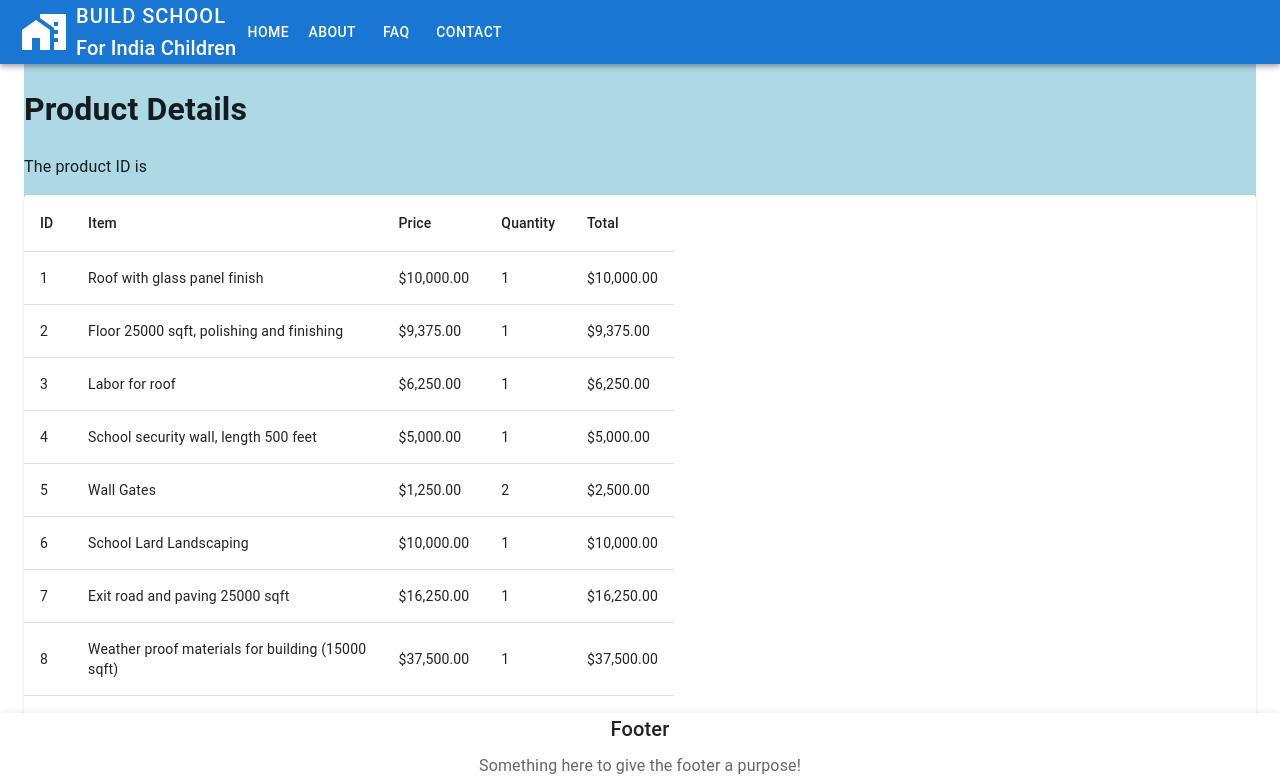
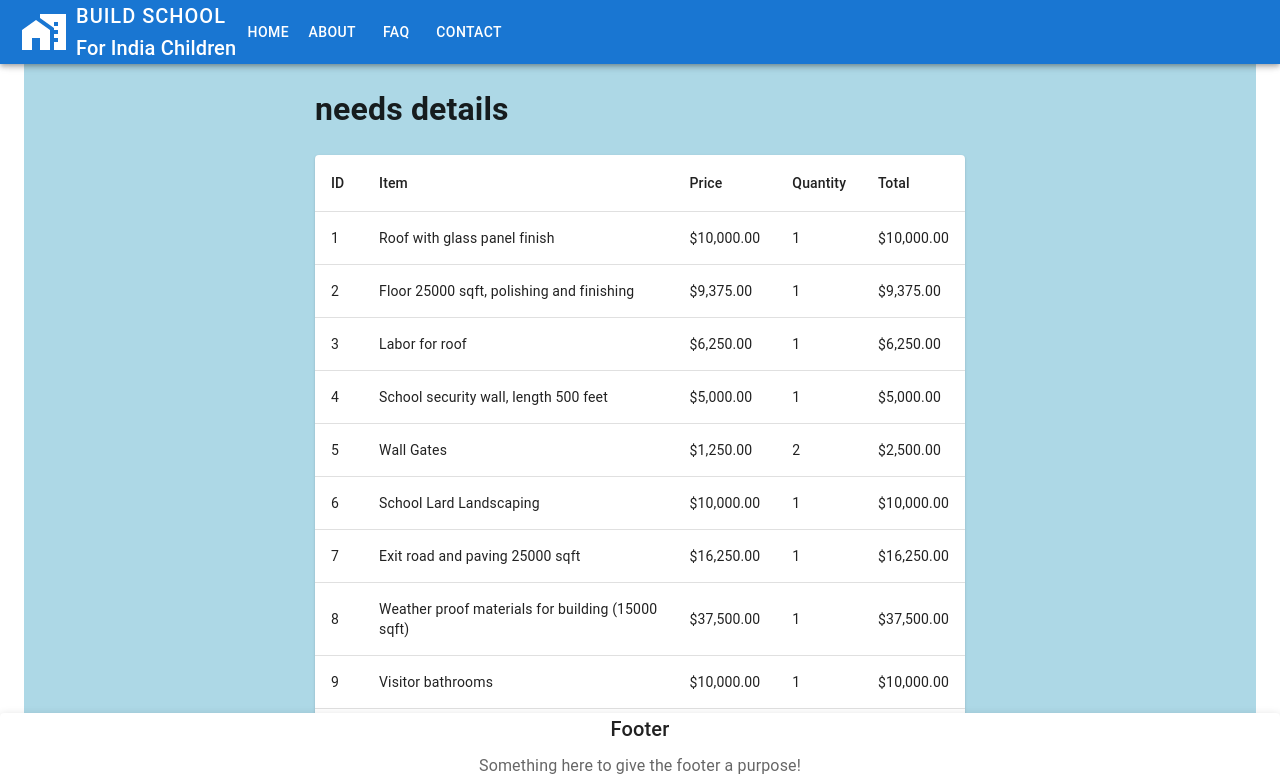
Before and after one commit to ipraisethelord/for-india-children, a React (Vite) app: page /Category/1 in a window 1280 px wide. Shown: the top 782 px of the page. Built offline with nearby package versions, Linux system fonts and the light colour scheme.

Commit message:
centering table

```diff
--- a/src/components/pages/CategoryDetail.jsx
+++ b/src/components/pages/CategoryDetail.jsx
@@ -1,26 +1,22 @@
-import { useParams } from "react-router-dom"
-import { useContext } from 'react'
-import Context from '../reusable/Context'
+import { useParams } from "react-router-dom";
+import Stack from "@mui/material/Stack";
+//import { useContext } from 'react'
+//import Context from '../reusable/Context'
 import BasicTable from "../reusable/BasicTable";
 import Box from "@mui/material/Box";
 export default function CategoryDetail() {
-    const userData = useContext(Context)
-    const params = useParams();
-    const { id } = params;
-    const m = id.split(":")[1];
+  // const userData = useContext(Context)
+  const params = useParams();
+  const { id } = params;
+  const m = id.split(":")[1];
 
-    return (
-        <Box display="flex" bgcolor="lightblue" justifyContent="center">
-        <Box sx={{ width: '100%' }}>
-            <h1>Product Details</h1>
-            <p>The product ID is {m}</p>
-            {
-                <>
-                     <BasicTable tableName={m} />
-                </>
+  return (
+    <Box display="flex" bgcolor="lightblue" justifyContent="center">
+      <Stack>
+        <h1>{m} needs details</h1>
 
-            }
-            </Box></Box>
-
-    )
+        {<BasicTable tableName={m} />}
+      </Stack>
+    </Box>
+  );
 }
```
